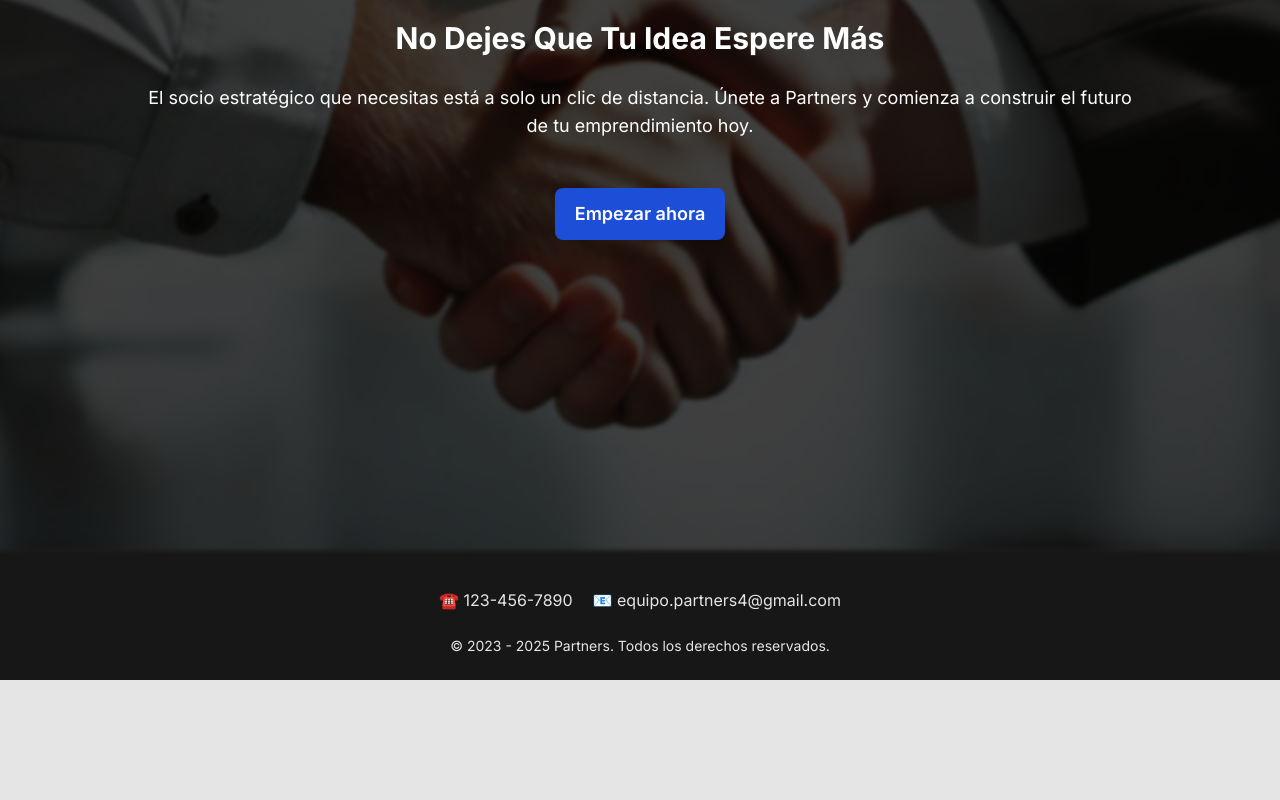
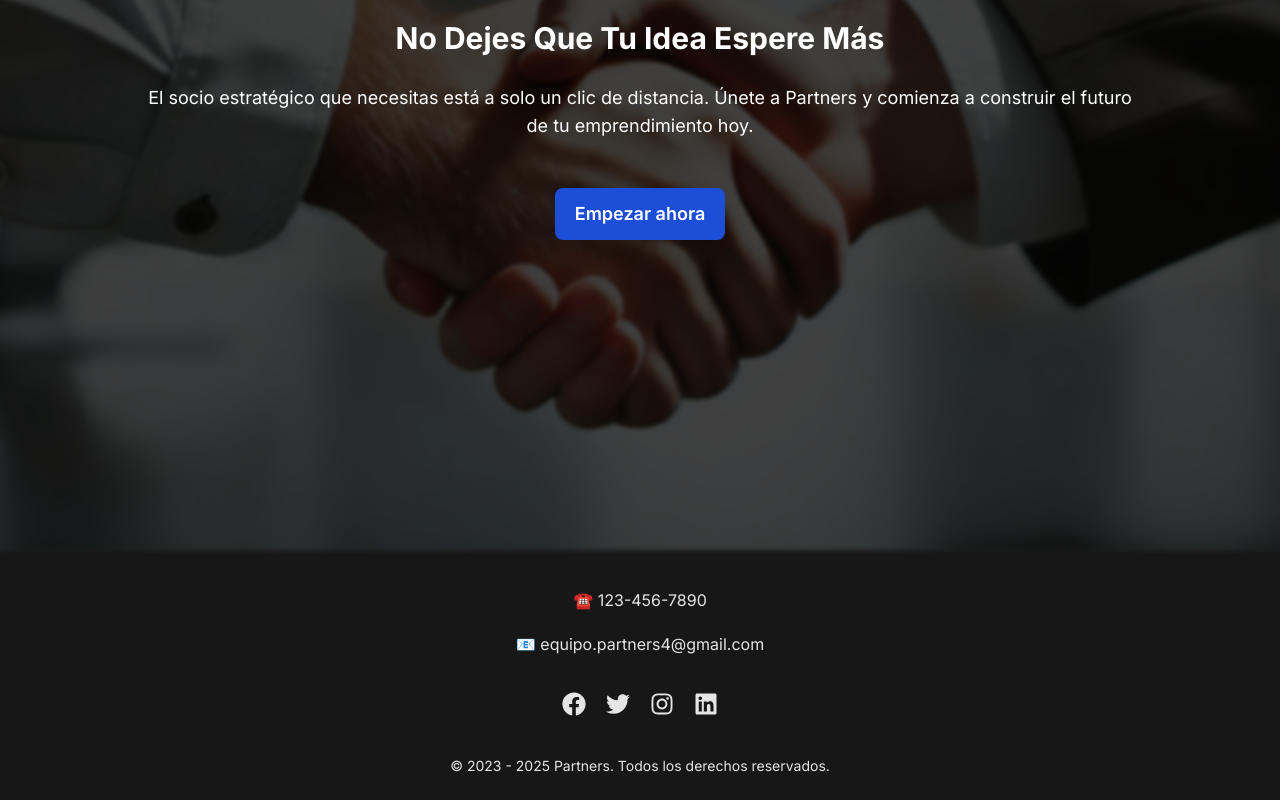
Before and after one commit to and27/partners, a Next.js app: page / in a window 1280 px wide. Shown: the part 3802-4602 px from the top of the page. Before the commit the page ends 4482 px from the top, so only its background shows below. Built offline with nearby package versions, Linux system fonts and the light colour scheme.

Commit message:
feat: add react icons to integrate footer social icons

```diff
--- a/package.json
+++ b/package.json
@@ -13,6 +13,7 @@
     "next": "14.2.4",
     "react": "^18",
     "react-dom": "^18",
+    "react-icons": "^5.3.0",
     "typed.js": "^2.1.0"
   },
   "devDependencies": {
--- a/src/app/Components/form/Step2.tsx
+++ b/src/app/Components/form/Step2.tsx
@@ -25,7 +25,7 @@ const Step2: React.FC<Step2Props> = ({ onNext }) => {
           htmlFor="projectStage"
           className="block text-sm font-medium text-gray-700"
         >
-          ¿En qué etapa estás?
+          ¿En qué etapa te encuentras?
         </label>
         <select
           id="projectStage"
--- a/src/modules/footer.tsx
+++ b/src/modules/footer.tsx
@@ -1,23 +1,59 @@
-import Image from "next/image";
+import { FaFacebook, FaTwitter, FaInstagram, FaLinkedin } from "react-icons/fa";
 
 const Footer = () => {
   return (
     <footer className="bg-neutral-900 text-neutral-800 py-6">
       <div className="max-w-[1280px] mx-auto gap-5 py-6">
         <div className="flex flex-col gap-5 items-center text-neutral-200">
-          <div className="flex gap-5">
-            <div className="flex gap-2 items-center">
+          <div className="flex flex-col items-center gap-5">
+            <div className="flex gap-2 items-center ">
               <p>☎️ 123-456-7890</p>
             </div>
             <div className="flex gap-2 items-center">
               <p>
-                <a href="mailto:"> 📧 equipo.partners4@gmail.com</a>
+                <a href="mailto:equipo.partners4@gmail.com">
+                  📧 equipo.partners4@gmail.com
+                </a>
               </p>
             </div>
           </div>
+          <div className="flex gap-5 mt-4 justify-center">
+            <a
+              href="https://facebook.com"
+              target="_blank"
+              rel="noopener noreferrer"
+              className="hover:text-blue-500"
+            >
+              <FaFacebook size={24} />
+            </a>
+            <a
+              href="https://twitter.com"
+              target="_blank"
+              rel="noopener noreferrer"
+              className="hover:text-blue-400"
+            >
+              <FaTwitter size={24} />
+            </a>
+            <a
+              href="https://instagram.com"
+              target="_blank"
+              rel="noopener noreferrer"
+              className="hover:text-pink-500"
+            >
+              <FaInstagram size={24} />
+            </a>
+            <a
+              href="https://linkedin.com"
+              target="_blank"
+              rel="noopener noreferrer"
+              className="hover:text-blue-700"
+            >
+              <FaLinkedin size={24} />
+            </a>
+          </div>
         </div>
       </div>
-      <div className="text-center text-sm text-neutral-200">
+      <div className="text-center text-sm text-neutral-200 mt-4">
         <p>© 2023 - 2025 Partners. Todos los derechos reservados.</p>
       </div>
     </footer>
```
Also changed, not shown: 1 other file (tests, documents, lock files or other folders).
